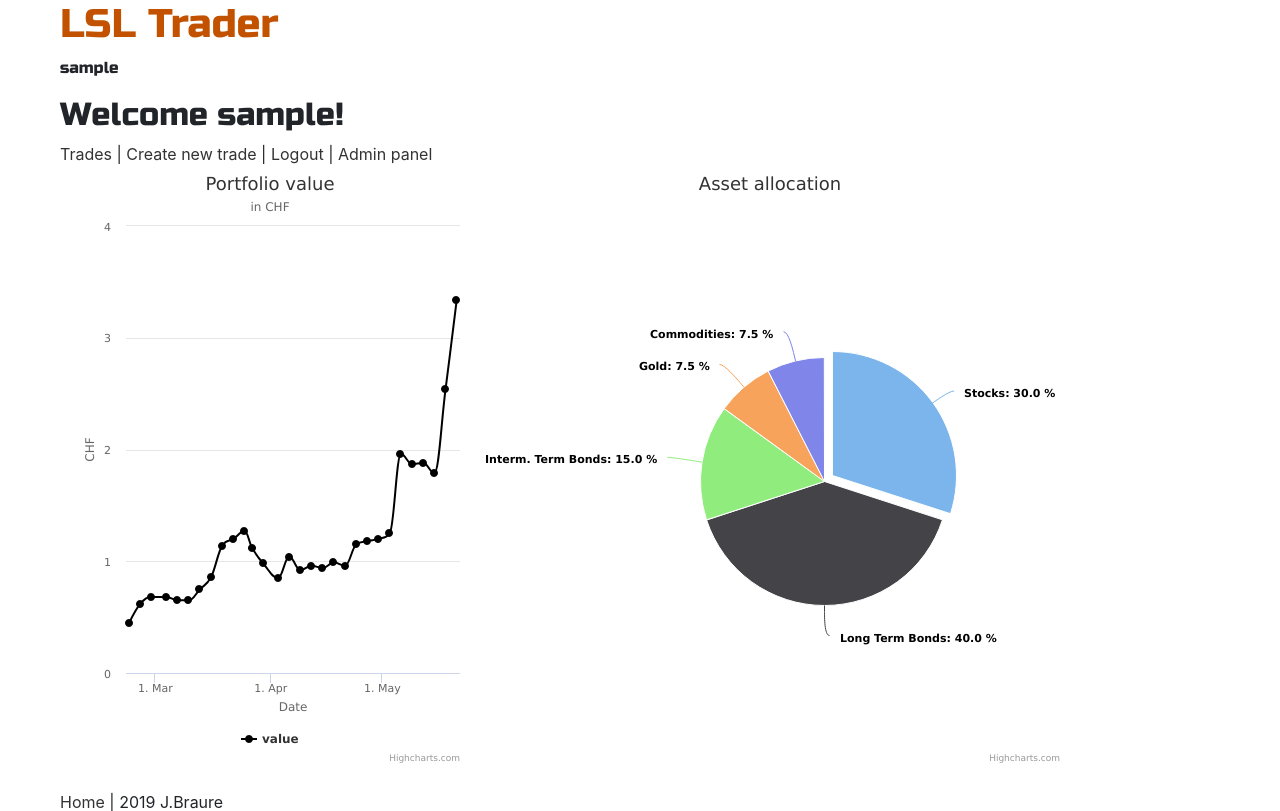
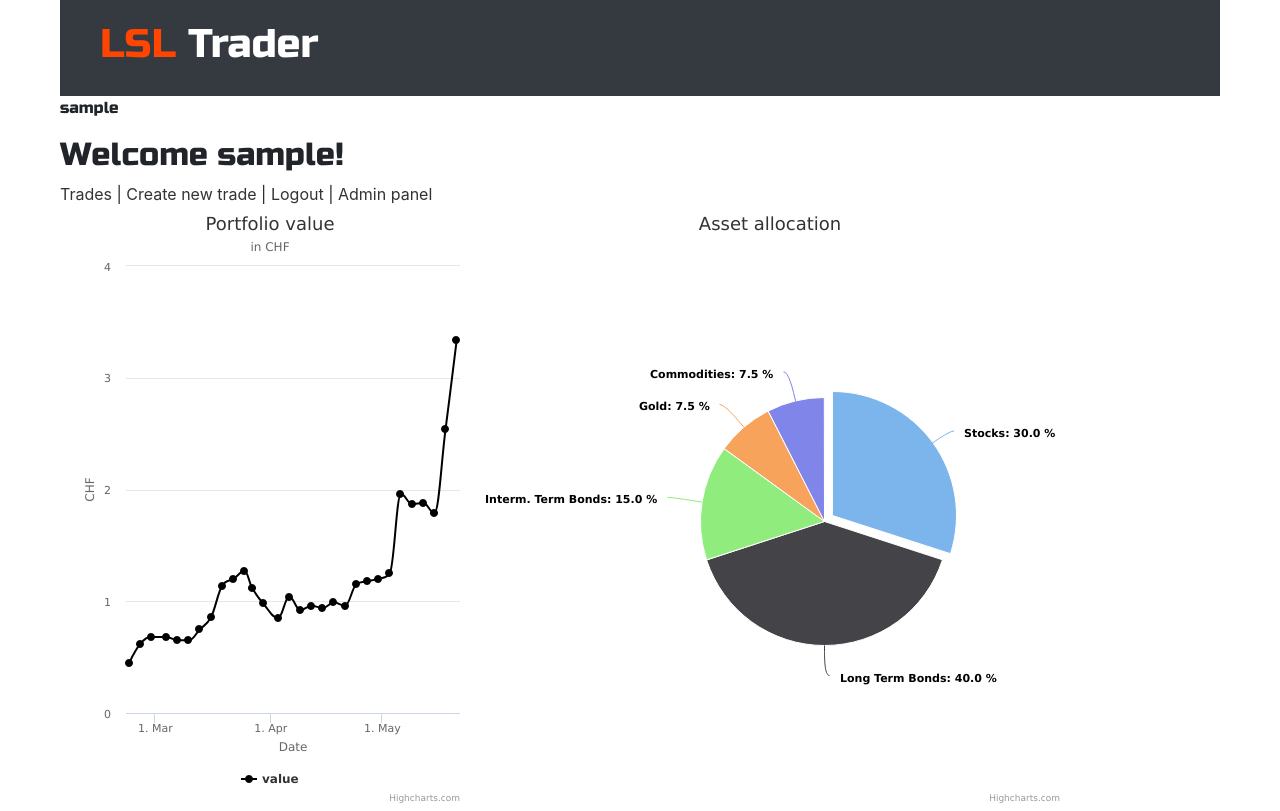
Before and after one commit to jbraure/JustInvest, a Django app: page / in a window 1280 px wide. Shown: the top 811 px of the page. Run offline with Django 3.2, Linux system fonts and the light colour scheme; the visitor is signed in with stand-in values (Sample User, id 1); some libraries are stand-ins or nearby versions.

Commit message:
css improvements

```diff
--- a/trades/static/trades/css/main.css
+++ b/trades/static/trades/css/main.css
@@ -3,6 +3,17 @@ a { color: #333; }
 /* Classes */
 h1 a{
     color: #C25100;
+}
+.page-header {
+  background-color: #343a40;
+  margin-top: 0;
+  padding: 20px 20px 20px 40px;
+}
+.lsl-color {
+  color: OrangeRed;
+}
+.trader-color {
+  color: white;
 }
  h1 a, h2{
     font-family: 'Russo One', sans-serif;
--- a/trades/templates/trades/base.html
+++ b/trades/templates/trades/base.html
@@ -21,9 +21,9 @@
 
   <body>
     <div class="page-header title-font">
-      <h1><a href="/">LSL Trader</a></h1>
-      <p class="title-font"> {{ user.username }} </p>
+      <h1><a href="/"><span class="lsl-color">LSL</span> <span class="trader-color">Trader</span></a></h1>
     </div>
+    <p class="title-font"> {{ user.username }} </p>
     <div id="page-content">
       {% block page-content %}
       {% endblock page-content %}
```
